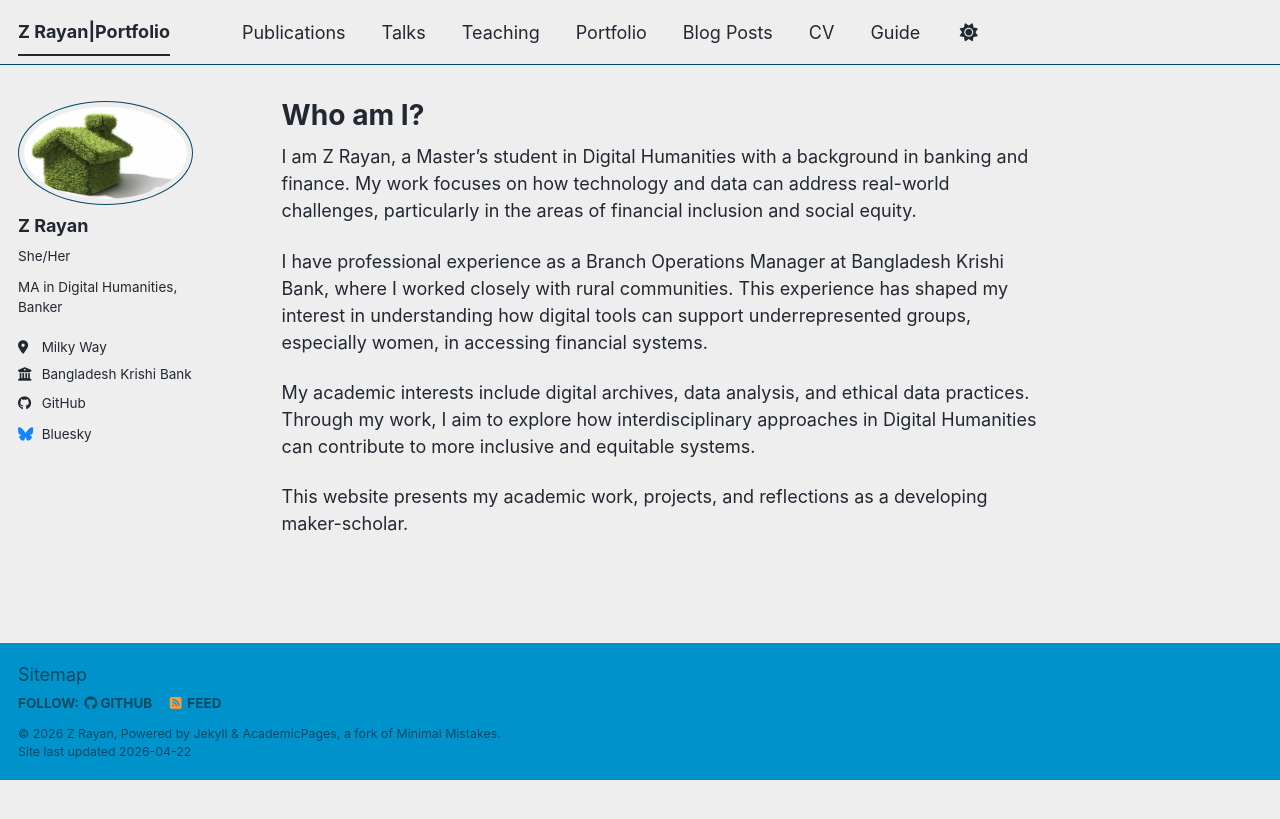
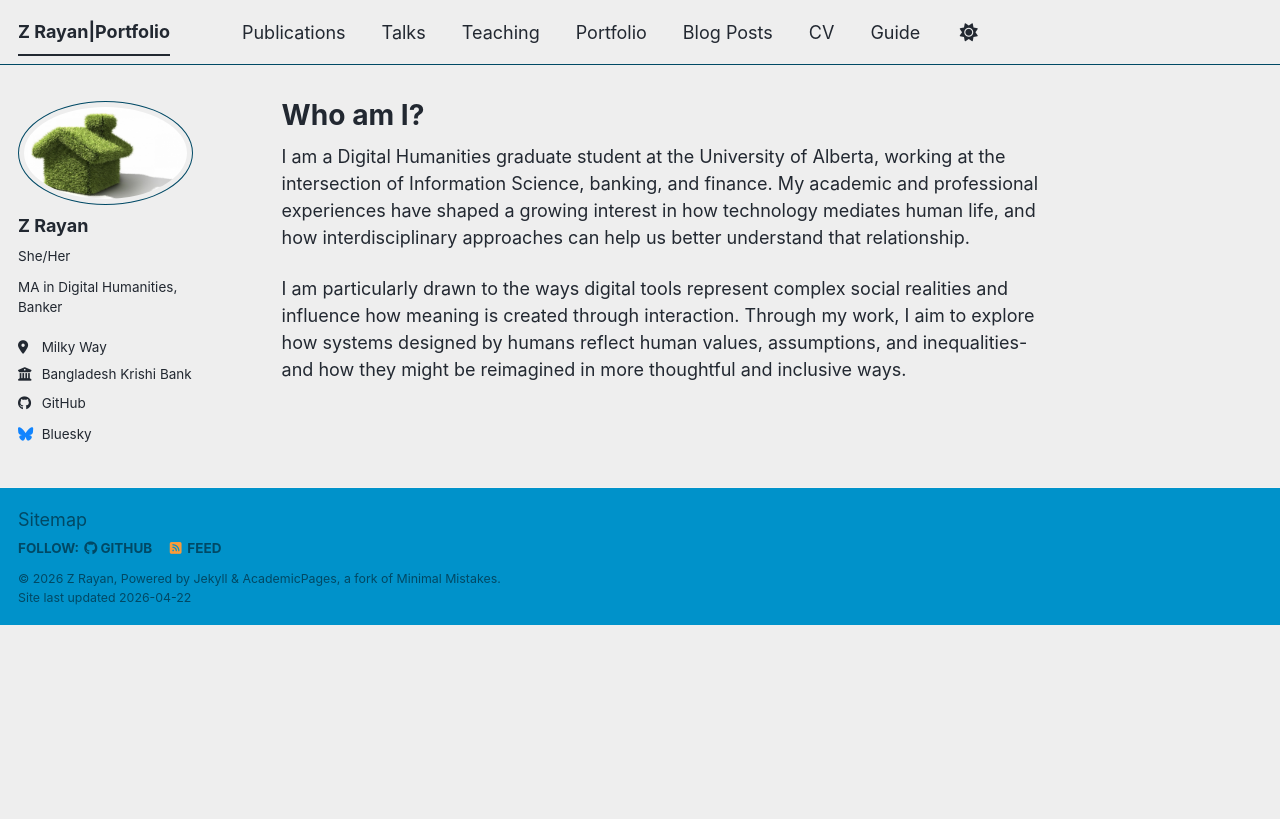
Before and after one commit to zed-aar/This-is-me, a Jekyll site: the page built from _pages/about.md, in a window 1280 px wide. Shown: the top 819 px of the page. Built offline with Jekyll 4.4.1, drawn with Linux system fonts in a browser that asks for light colours; a script bundle is joined from its source files by our own code; library files that are not in the unit come from our copies.

Commit message:
Update about.md

```diff
--- a/_pages/about.md
+++ b/_pages/about.md
@@ -8,10 +8,6 @@ redirect_from:
   - /about.html
 ---
 
-I am Z Rayan, a Master's student in Digital Humanities with a background in banking and finance. My work focuses on how technology and data can address real-world challenges, particularly in the areas of financial inclusion and social equity.
+I am a Digital Humanities graduate student at the University of Alberta, working at the intersection of Information Science, banking, and finance. My academic and professional experiences have shaped a growing interest in how technology mediates human life, and how interdisciplinary approaches can help us better understand that relationship.
 
-I have professional experience as a Branch Operations Manager at Bangladesh Krishi Bank, where I worked closely with rural communities. This experience has shaped my interest in understanding how digital tools can support underrepresented groups, especially women, in accessing financial systems.
-
-My academic interests include digital archives, data analysis, and ethical data practices. Through my work, I aim to explore how interdisciplinary approaches in Digital Humanities can contribute to more inclusive and equitable systems.
-
-This website presents my academic work, projects, and reflections as a developing maker-scholar.
+I am particularly drawn to the ways digital tools represent complex social realities and influence how meaning is created through interaction. Through my work, I aim to explore how systems designed by humans reflect human values, assumptions, and inequalities-and how they might be reimagined in more thoughtful and inclusive ways.
```
